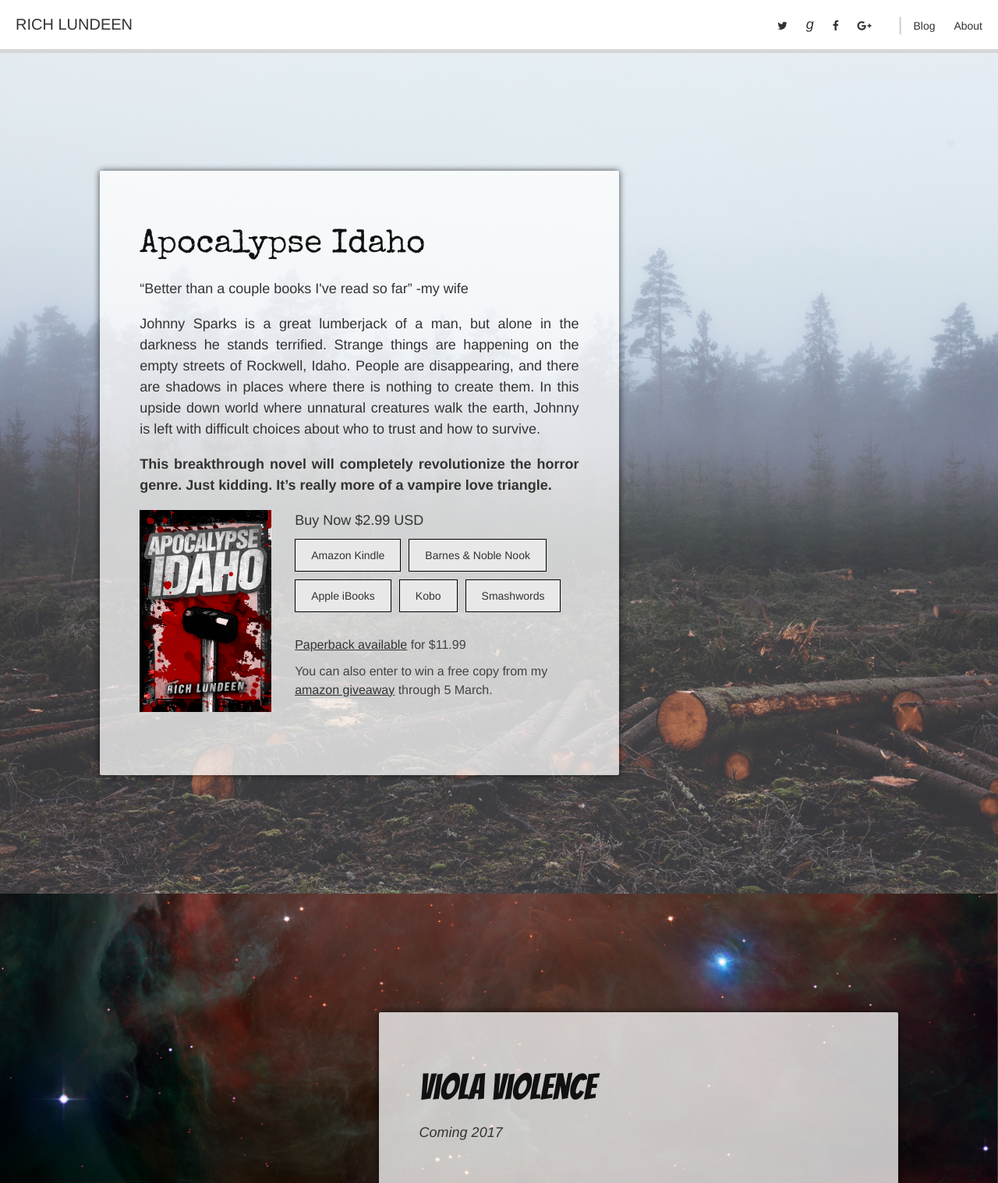
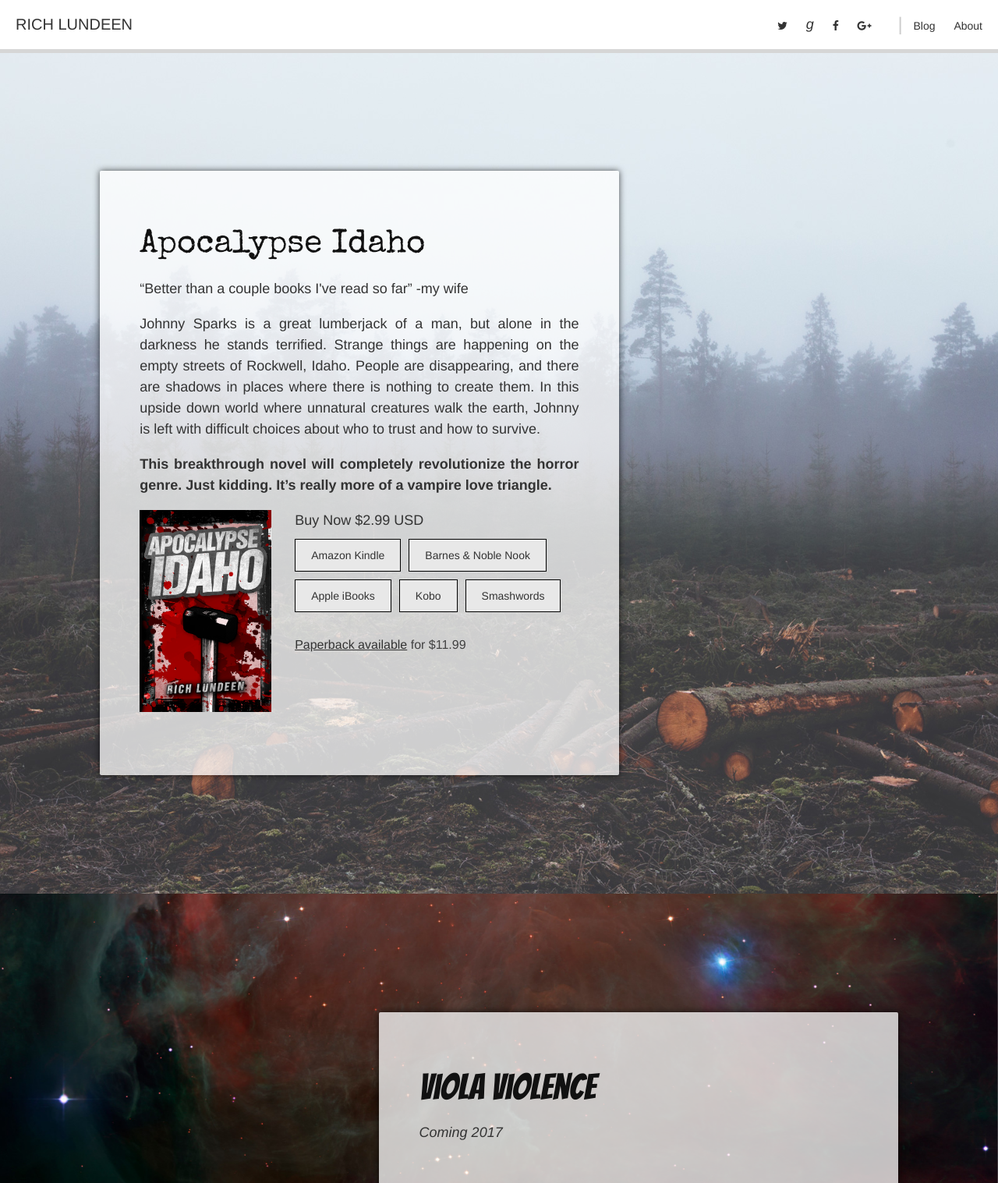
Before and after one commit to richlundeen/richlundeen, a Jekyll site: the page built from index.html, in a window 1280 px wide. Shown: the whole page at 78% size. Built offline with Jekyll 4.4.1, drawn with Linux system fonts in a browser that asks for light colours; nearby versions of some CDN libraries.

Commit message:
giveaway done

```diff
--- a/index.html
+++ b/index.html
@@ -39,7 +39,6 @@ layout: default
     </ul>
 
     <p class="paperback"><a href="http://www.amazon.com/Apocalypse-Idaho-Rich-Lundeen/dp/0986111309/">Paperback available</a> for $11.99</p>
-    <p class="paperback">You can also enter to win a free copy from my <a href="https://giveaway.amazon.com/p/a0eae44ee99edb6a">amazon giveaway</a> through 5 March.</p>
   </div>
 </div>
 
```
